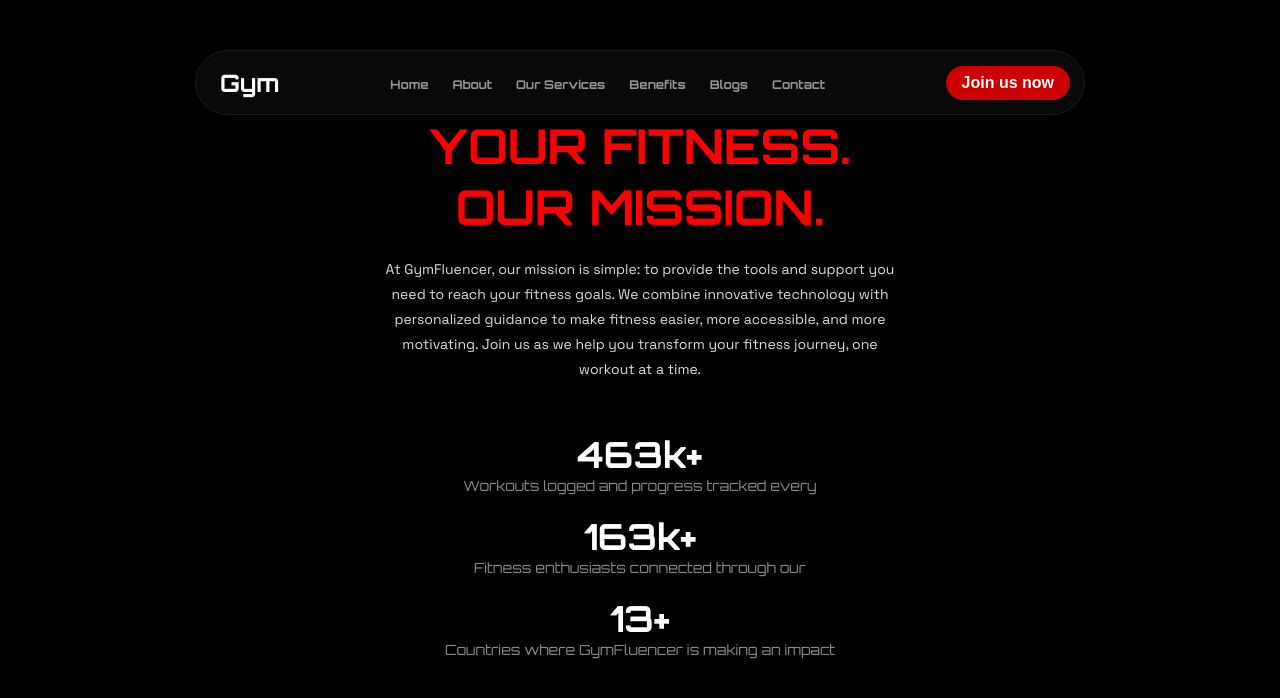
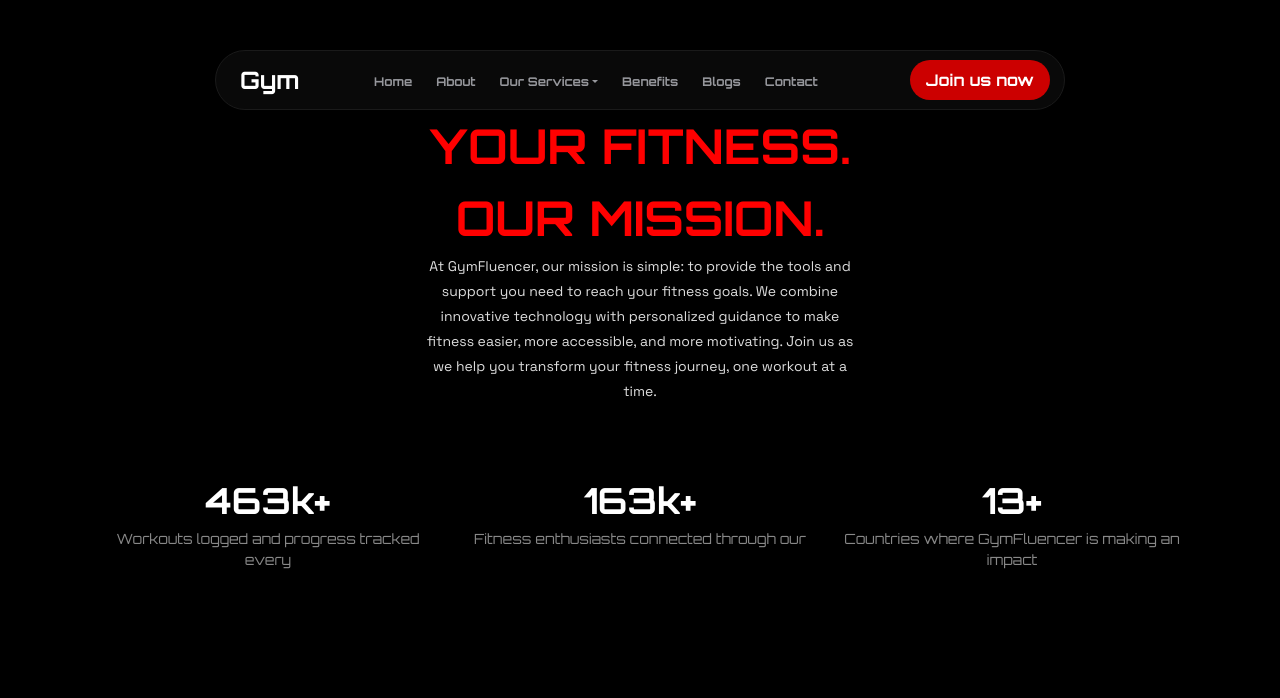
Before and after one commit to redoc51624/gym-framer, a React (Create React App) app: page /about in a window 1280 px wide. Shown: the top 698 px of the page. Built offline with nearby package versions, Linux system fonts and the light colour scheme.

Commit message:
Component creation and css changes
-Component creation and css changes

```diff
--- a/public/index.html
+++ b/public/index.html
@@ -10,34 +10,14 @@
       content="Web site created using create-react-app"
     />
     <link rel="apple-touch-icon" href="%PUBLIC_URL%/logo192.png" />
-    <!--
-      manifest.json provides metadata used when your web app is installed on a
-      user's mobile device or desktop. See https://developers.google.com/web/fundamentals/web-app-manifest/
-    -->
+    <link href="https://cdn.jsdelivr.net/npm/bootstrap@5.3.3/dist/css/bootstrap.min.css" rel="stylesheet" integrity="sha384-QWTKZyjpPEjISv5WaRU9OFeRpok6YctnYmDr5pNlyT2bRjXh0JMhjY6hW+ALEwIH" crossorigin="anonymous">
     <link rel="manifest" href="%PUBLIC_URL%/manifest.json" />
-    <!--
-      Notice the use of %PUBLIC_URL% in the tags above.
-      It will be replaced with the URL of the `public` folder during the build.
-      Only files inside the `public` folder can be referenced from the HTML.
 
-      Unlike "/favicon.ico" or "favicon.ico", "%PUBLIC_URL%/favicon.ico" will
-      work correctly both with client-side routing and a non-root public URL.
-      Learn how to configure a non-root public URL by running `npm run build`.
-    -->
     <title>React App</title>
   </head>
   <body>
     <noscript>You need to enable JavaScript to run this app.</noscript>
     <div id="root"></div>
-    <!--
-      This HTML file is a template.
-      If you open it directly in the browser, you will see an empty page.
-
-      You can add webfonts, meta tags, or analytics to this file.
-      The build step will place the bundled scripts into the <body> tag.
-
-      To begin the development, run `npm start` or `yarn start`.
-      To create a production bundle, use `npm run build` or `yarn build`.
-    -->
+    <script src="https://cdn.jsdelivr.net/npm/bootstrap@5.3.3/dist/js/bootstrap.bundle.min.js" integrity="sha384-YvpcrYf0tY3lHB60NNkmXc5s9fDVZLESaAA55NDzOxhy9GkcIdslK1eN7N6jIeHz" crossorigin="anonymous"></script>
   </body>
 </html>
--- a/src/App.css
+++ b/src/App.css
@@ -50,7 +50,7 @@
   position: sticky;
   margin: 0 auto;
   top: 35px;
-  height: 35px;
+  height: 60px;
 }
 
 .navbar .logo {
@@ -63,6 +63,7 @@
   display: flex;
   gap: 1.5rem;
   margin-right: 50px;
+  margin-bottom: 0;
 }
 
 .nav-links li {
@@ -79,6 +80,9 @@
 
 .nav-links a:hover {
   color: #f05454;
+}
+.nav-link ,.dropdown-toggle {
+  padding-top: 5px;
 }
 
 .join-button {
@@ -208,8 +212,7 @@
 }
 .sub-text {
   font-size: 14px;
-  margin-top: 20px;
-  margin: 20px auto;
+  margin: 0 auto;
   line-height: 25px;
   width: 40%;
   text-align: center;
--- a/src/App.js
+++ b/src/App.js
@@ -1,46 +1,22 @@
 import React from 'react';
 import { BrowserRouter as Router, Routes, Route, Link } from 'react-router-dom';
 import './App.css';
-import About from './components/About'
+import About from './components/About';
+import Benefits from './components/Benefits';
+import Blogs from './components/Blogs';
+import Contact from './components/Contact';
+import Workout from './components/Workout';
+import Diet from './components/Diet';
 
 const Home = () => (
   <div className="hero-section">
     <div className='hero-text'>
-    <h1>Track Your Fitness Journey</h1>
-    <p>
-      Discover the ultimate fitness companion with GymFluencer. Effortlessly log your workouts,
-      count reps, and track calories burned. Stay motivated and achieve your goals with ease.
-    </p>
+      <h1>Track Your Fitness Journey</h1>
+      <p>
+        Discover the ultimate fitness companion with GymFluencer. Effortlessly log your workouts,
+        count reps, and track calories burned. Stay motivated and achieve your goals with ease.
+      </p>
     </div>
-  </div>
-);
-
-
-const Services = () => (
-  <div className="content">
-    <h2>Our Services</h2>
-    <p>Explore the wide range of fitness tracking and support services we offer.</p>
-  </div>
-);
-
-const Benefits = () => (
-  <div className="content">
-    <h2>Benefits</h2>
-    <p>Discover the benefits of using GymFluencer to enhance your fitness journey.</p>
-  </div>
-);
-
-const Blogs = () => (
-  <div className="content">
-    <h2>Blogs</h2>
-    <p>Read our latest articles and tips on fitness and wellness.</p>
-  </div>
-);
-
-const Contact = () => (
-  <div className="content">
-    <h2>Contact Us</h2>
-    <p>Get in touch with our team for any inquiries or support.</p>
   </div>
 );
 
@@ -53,7 +29,16 @@
           <ul className="nav-links">
             <li><Link to="/">Home</Link></li>
             <li><Link to="/about">About</Link></li>
-            <li><Link to="/services">Our Services</Link></li>
+            <li className='nav-item dropdown'>
+            <Link class="nav-link dropdown-toggle" href="#" role="button" data-bs-toggle="dropdown" aria-expanded="false">
+            Our Services
+          </Link>
+
+              <ul className="dropdown-menu">
+                <li><Link to="/workoutplans" className='dropdown-item'>Workout Plan</Link></li>
+                <li><Link to="/dietplans"  className='dropdown-item'>Diet Plan</Link></li>
+              </ul>
+            </li>
             <li><Link to="/benefits">Benefits</Link></li>
             <li><Link to="/blogs">Blogs</Link></li>
             <li><Link to="/contact">Contact</Link></li>
@@ -64,7 +49,8 @@
         <Routes>
           <Route path="/" element={<Home />} />
           <Route path="/about" element={<About />} />
-          <Route path="/services" element={<Services />} />
+          <Route path="/workoutplans" element={<Workout />} />
+          <Route path="/dietplans" element={<Diet />} />
           <Route path="/benefits" element={<Benefits />} />
           <Route path="/blogs" element={<Blogs />} />
           <Route path="/contact" element={<Contact />} />
--- /dev/null
+++ b/src/components/Benefits.js
@@ -0,0 +1,12 @@
+import React from 'react'
+
+const Benefits = () => {
+    return (
+        <div className="content">
+            <h2>Benefits</h2>
+            <p>Discover the benefits of using GymFluencer to enhance your fitness journey.</p>
+        </div>
+    )
+}
+
+export default Benefits
--- /dev/null
+++ b/src/components/Blogs.js
@@ -0,0 +1,12 @@
+import React from 'react'
+
+const Blogs = () => {
+    return (
+        <div className='content'>
+            <h2>Blogs</h2>
+            <p>Read our latest articles and tips on fitness and wellness.</p>
+        </div>
+    )
+}
+
+export default Blogs
--- /dev/null
+++ b/src/components/Contact.js
@@ -0,0 +1,12 @@
+import React from 'react'
+
+const Contact = () => {
+    return (
+        <div className="content">
+            <h2>Contact Us</h2>
+            <p>Get in touch with our team for any inquiries or support.</p>
+        </div>
+    )
+}
+
+export default Contact
--- /dev/null
+++ b/src/components/Diet.js
@@ -0,0 +1,11 @@
+import React from 'react'
+
+const Diet = () => {
+  return (
+    <div>
+      Diet plan
+    </div>
+  )
+}
+
+export default Diet
--- /dev/null
+++ b/src/components/Workout.js
@@ -0,0 +1,11 @@
+import React from 'react'
+
+const Workout = () => {
+  return (
+    <div>
+      workout plan
+    </div>
+  )
+}
+
+export default Workout
```
Also changed, not shown: src/components/Services.js (added, +12 -0 lines).
